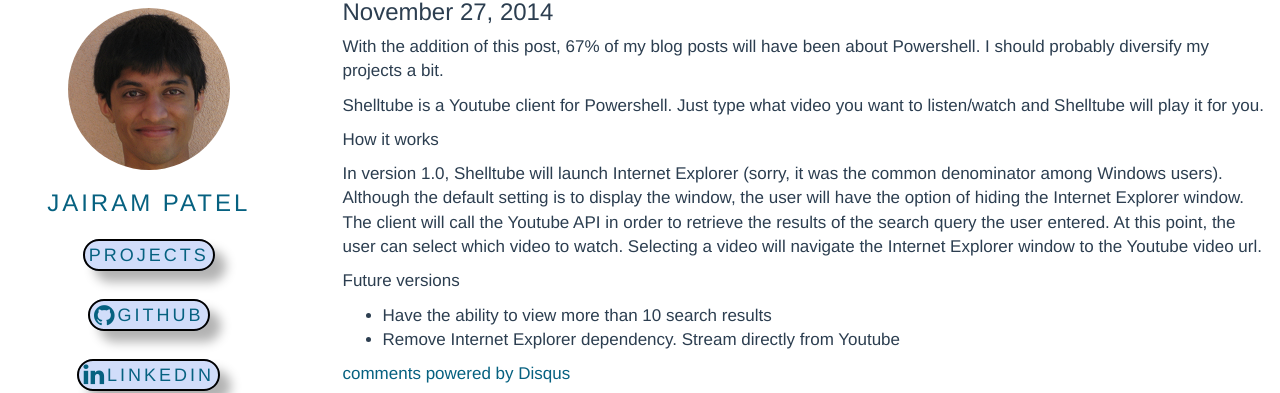
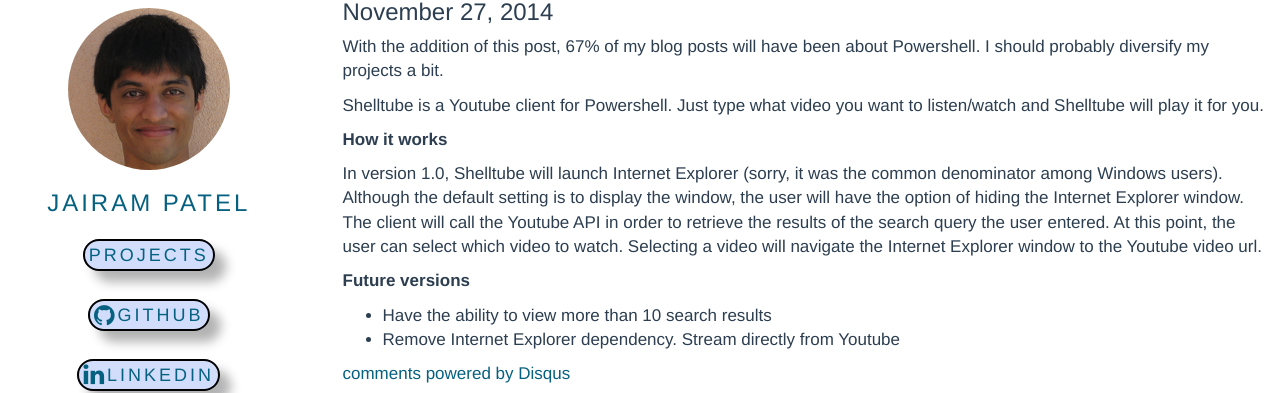
Before and after one commit to jairampatel/jairampatel.github.io, a Jekyll site: the page built from _posts/2014-11-27-shelltube-a-youtube-client-for-powershell.md, in a window 1280 px wide. Shown: the part 123-516 px from the top of the page. Built offline with Jekyll 4.4.1, drawn with Linux system fonts in a browser that asks for light colours; nearby versions of some CDN libraries; comment, search, counter and statistics services are not loaded.

Commit message:
bold things

```diff
--- a/_posts/2014-11-27-shelltube-a-youtube-client-for-powershell.md
+++ b/_posts/2014-11-27-shelltube-a-youtube-client-for-powershell.md
@@ -7,12 +7,12 @@
 
 Shelltube is a Youtube client for Powershell. Just type what video you want to listen/watch and Shelltube will play it for you.
 
-How it works
+**How it works**
 
 In version 1.0, Shelltube will launch Internet Explorer (sorry, it was the common denominator among Windows users). Although the default setting is to display the window, the user will have the option of hiding the Internet Explorer window.
 The client will call the Youtube API in order to retrieve the results of the search query the user entered. At this point, the user can select which video to watch. Selecting a video will navigate the Internet Explorer window to the Youtube video url.
 
-Future versions
+**Future versions**
 
 * Have the ability to view more than 10 search results
 * Remove Internet Explorer dependency. Stream directly from Youtube
```
